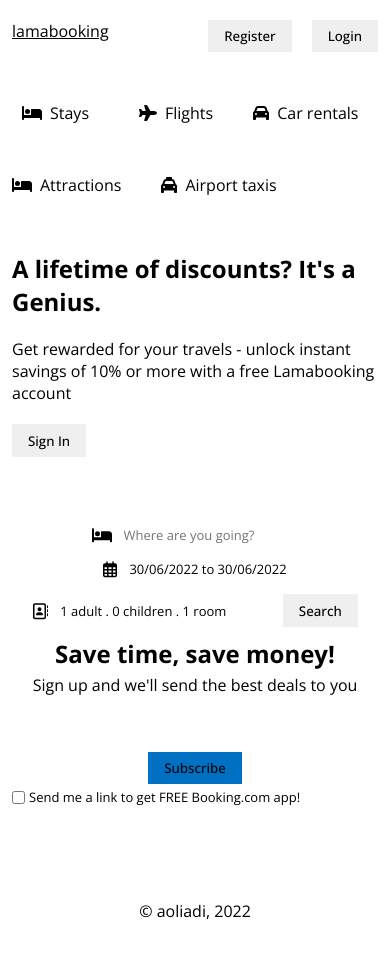
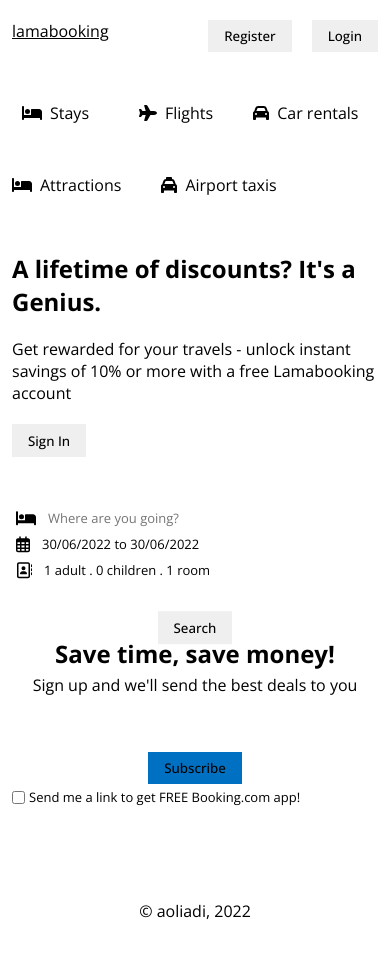
Before and after one commit to aoliadi/booking, a React (Create React App) app: page / in a window 390 px wide. Shown: the top 958 px of the page. Built offline with nearby package versions, Linux system fonts and the light colour scheme; no server answers.

Commit message:
some spacing and `gap` issues solved

```diff
--- a/src/components/FeaturedProps/FeaturedProps.js
+++ b/src/components/FeaturedProps/FeaturedProps.js
@@ -433,7 +433,7 @@ function FeaturedProps({ imgUrls }) {
                           ? "fair"
                           : rating > 4.5 && rating < 5.5
                           ? "good"
-                          : rating > 5.5 && rating < 6.5
+                          : rating > 5.5 && rating < 7.5
                           ? "wonderful"
                           : "excellent"}
                       </p>
--- a/src/components/Header/search.module.css
+++ b/src/components/Header/search.module.css
@@ -17,10 +17,27 @@
 .list__container {
   composes: flex from "../../general.module.css";
   flex-flow: row wrap;
-  gap: 1rem;
-
   width: 100%;
   justify-content: space-around;
+}
+
+.list__container > * {
+  margin: 0.25rem;
+}
+
+@media (max-width: 400px) {
+  .list__container {
+    justify-content: center;
+  }
+
+  .list__container > * {
+    width: 100%;
+    text-align: center;
+  }
+
+  .list__container > *:last-child > * {
+    margin: 1.5rem auto 0;
+  }
 }
 
 .item {
@@ -35,9 +52,9 @@
 
 .text,
 input::placeholder {
+  font-size: 13px;
   color: col2;
   cursor: pointer;
-  font-size: 13px;
 }
 
 .btn {
--- a/src/components/MainHome/mainhome.module.css
+++ b/src/components/MainHome/mainhome.module.css
@@ -2,8 +2,10 @@
   composes: container flex from "../../general.module.css";
   max-width: calc(1024px + 64px);
   flex-flow: column wrap;
-  gap: 2rem;
-  padding-inline: 32px;
-  padding-block-start: 5rem;
-  padding-block-end: 3.5rem;
+  padding: 5rem 2rem 3.5rem;
 }
+
+.container > * {
+  margin-top: 1rem;
+  margin-bottom: 1rem;
+}
```
